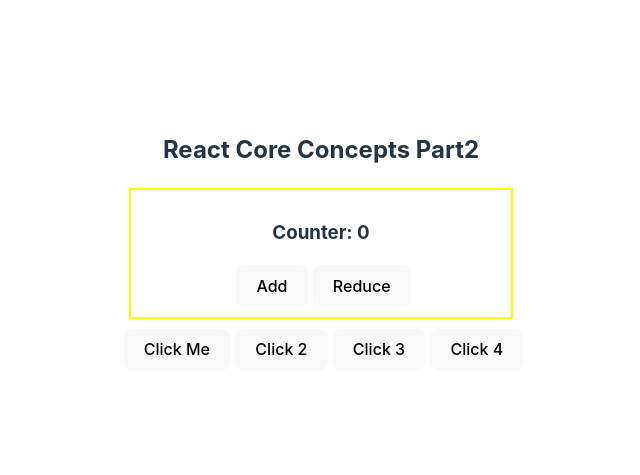
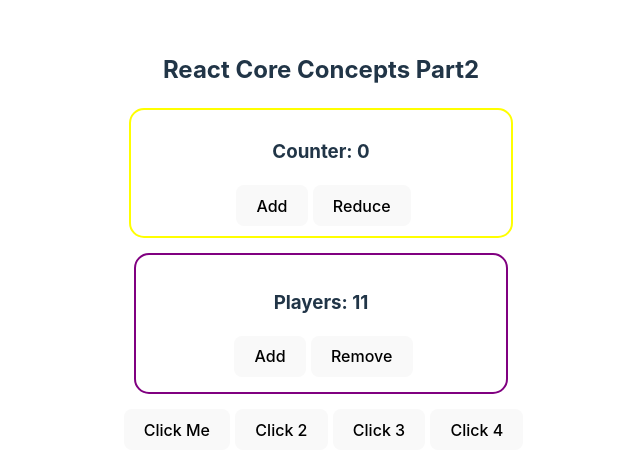
Before and after one commit to jerin-arpa/explore-react-core-concept-part2, a React (Vite) app: page / in a window 1280 px wide. Shown: the part 159-634 px from the top of the page, without its empty margins (319-959 px from the left). Built offline with nearby package versions, Linux system fonts and the light colour scheme.

Commit message:
use useState and create Team.jsx

```diff
--- a/src/App.jsx
+++ b/src/App.jsx
@@ -1,5 +1,6 @@
 import './App.css'
 import Count from './Count';
+import Team from './Team';
 
 function App() {
 
@@ -22,6 +23,7 @@
       <h2>React Core Concepts Part2</h2>
 
       <Count></Count>
+      <Team></Team>
 
 
       <button className='buttons' onClick={handleClick}>Click Me</button>
--- a/src/Count.jsx
+++ b/src/Count.jsx
@@ -16,9 +16,11 @@
 
 
     return (
-        <div style={{ border: '2px solid yellow', margin: '10px', padding: '10px' }}>
+        <div style={{ border: '2px solid yellow', margin: '10px', padding: '10px', borderRadius: '15px' }}>
             <h3>Counter: {count}</h3>
+
             <button className="buttons" onClick={handleAdd}>Add</button>
+
             <button className="buttons" onClick={handleReduce}>Reduce</button>
         </div>
     )
--- /dev/null
+++ b/src/Team.jsx
@@ -0,0 +1,36 @@
+import { useState } from "react"
+
+export default function Team() {
+
+    const [team, setTeam] = useState(11);
+
+    const handleAdd = () => {
+        const newTeam = team + 1;
+        setTeam(newTeam);
+    }
+
+
+    const handleRemove = () => {
+        const newTeam = team - 1;
+        setTeam(newTeam);
+    }
+
+
+    const teamStyle = {
+        border: '2px solid purple',
+        margin: '15px',
+        padding: '15px',
+        borderRadius: '15px',
+    }
+
+
+    return (
+        <div style={teamStyle}>
+            <h3>Players: {team}</h3>
+
+            <button className="buttons" onClick={handleAdd}>Add</button>
+
+            <button className="buttons" onClick={handleRemove}>Remove</button>
+        </div>
+    )
+}
```
